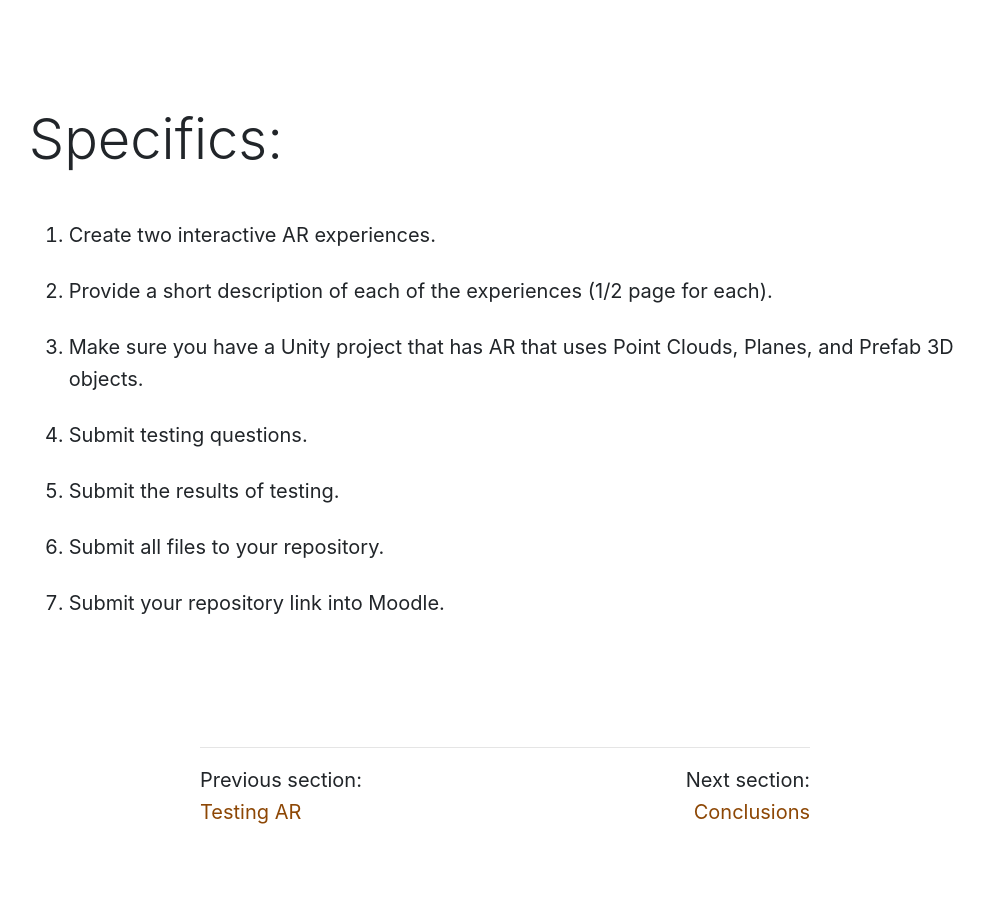
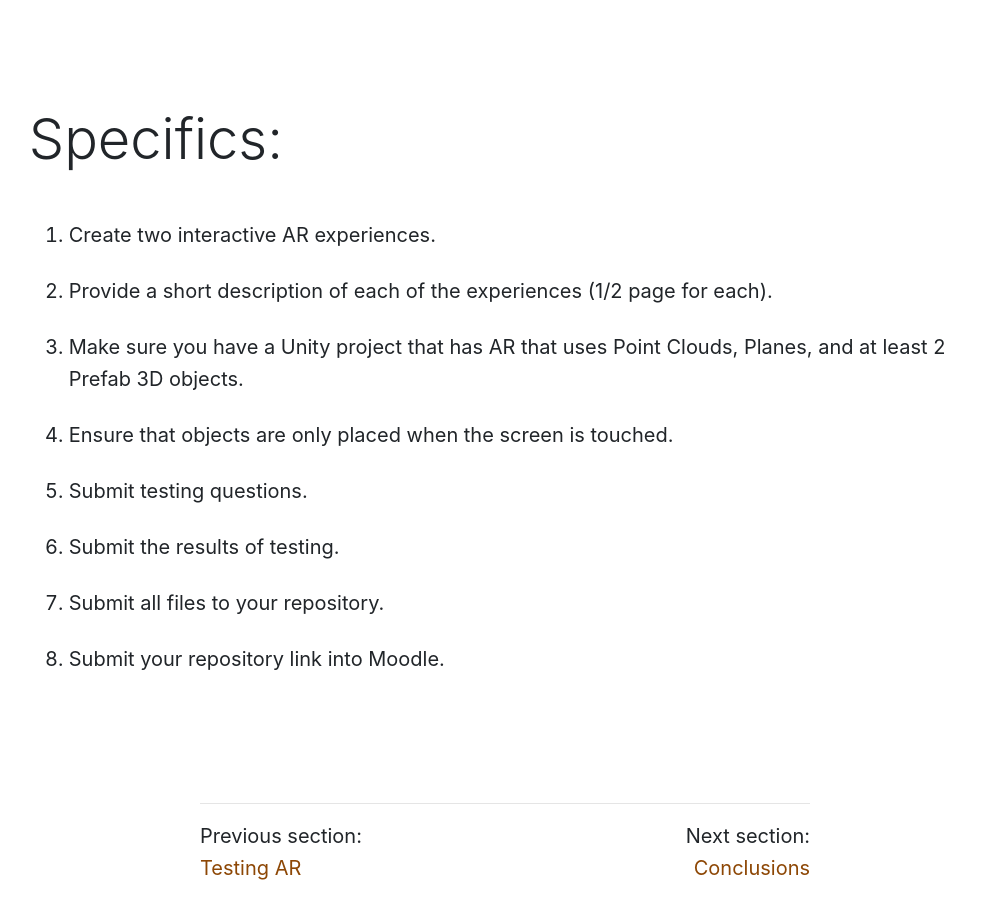
Before and after one commit to Montana-Media-Arts/391_ARVR-Fall2020, a Jekyll site: the page built from modules/week-4/_posts/2017-01-16-homework.md, in a window 1280 px wide and 900 px high, scrolled down 664 px. Shown: the whole window, without its empty margins (135-1119 px from the left). Built offline with Jekyll 4.4.1, drawn with Linux system fonts in a browser that asks for light colours; nearby versions of some CDN libraries; before the commit the page ends 1508 px from its top, so only the background shows below that.

Commit message:
updated text

```diff
--- a/modules/week-4/_posts/2017-01-16-homework.md
+++ b/modules/week-4/_posts/2017-01-16-homework.md
@@ -11,8 +11,9 @@ In this homework, you are going to create at least two interactive AR experience
 
 1. Create two interactive AR experiences.
 2. Provide a short description of each of the experiences (1/2 page for each).
-3. Make sure you have a Unity project that has AR that uses Point Clouds, Planes, and Prefab 3D objects.
-4. Submit testing questions.
-5. Submit the results of testing.
-6. Submit all files to your repository.
-7. Submit your repository link into Moodle.
+3. Make sure you have a Unity project that has AR that uses Point Clouds, Planes, and at least 2 Prefab 3D objects.
+4. Ensure that objects are only placed when the screen is touched.
+5. Submit testing questions.
+6. Submit the results of testing.
+7. Submit all files to your repository.
+8. Submit your repository link into Moodle.
```
Also changed, not shown: modules/week-4/_posts/2017-01-08-add-touch.md (+1 -0 lines).
